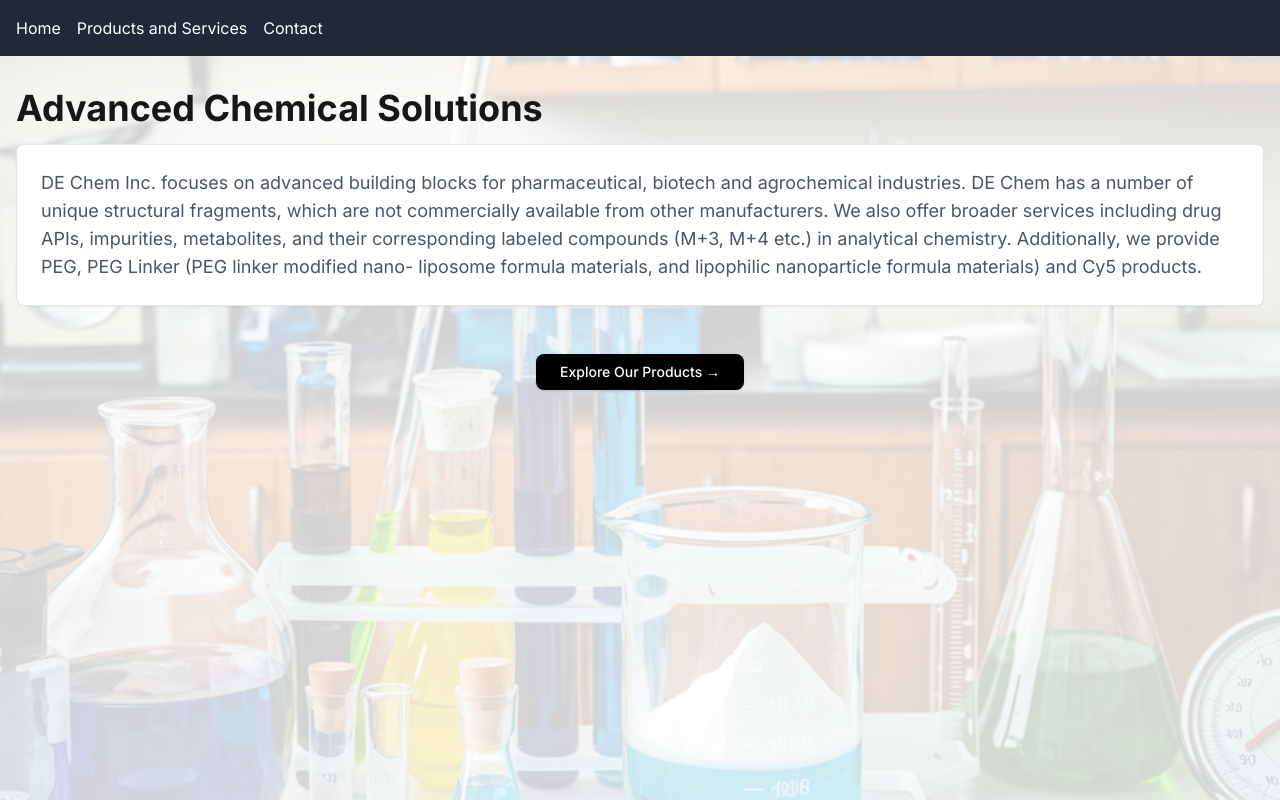
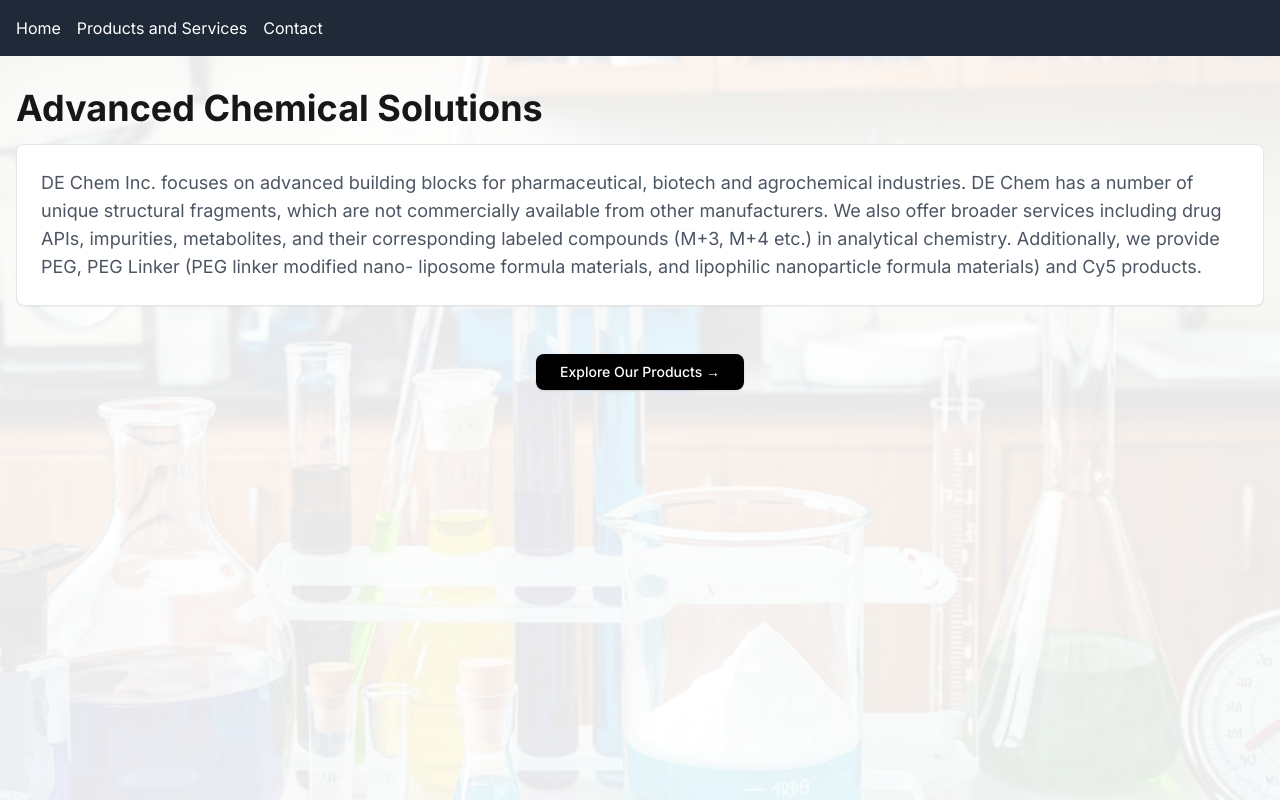
Before and after one commit to zspengyou/CursorAIWebsite, a Next.js app: page / in a window 1280 px wide. Built offline with nearby package versions, Linux system fonts and the light colour scheme.

Commit message:
reduce opacity of background image

```diff
--- a/app/globals.css
+++ b/app/globals.css
@@ -109,7 +109,7 @@
   background-repeat: no-repeat;
   background-size: cover;
   background-attachment: fixed;
-  opacity: 0.2; /* Adjust this value to control the image opacity */
+  opacity: 0.1; /* Adjust this value to control the image opacity */
   z-index: -1;
 }
 
```
